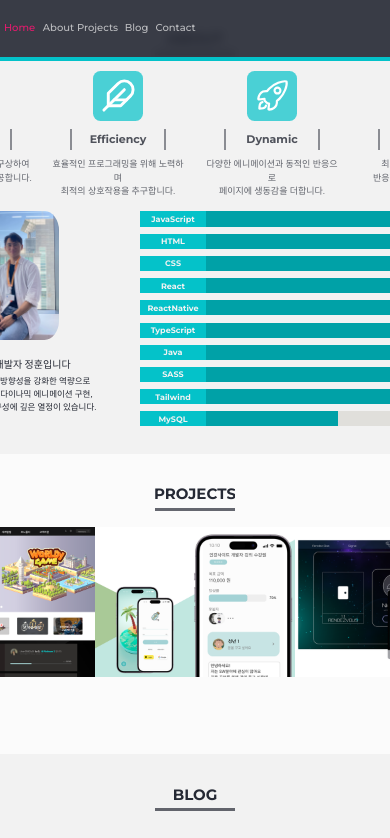
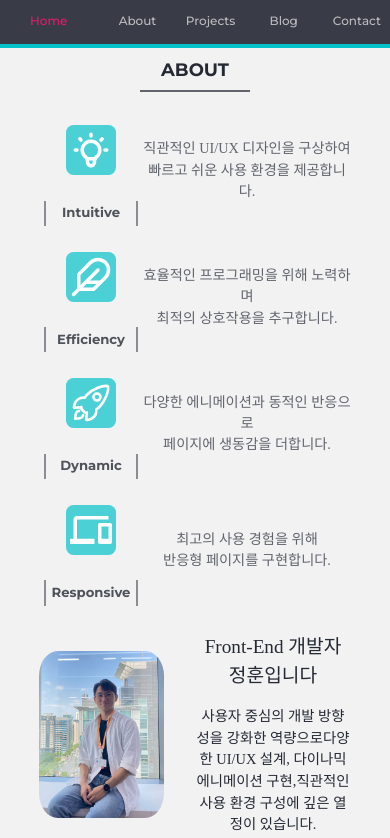
Before and after one commit to gnslalsl12/gnslalsl12.github.io, a React (Create React App) app: page / in a window 390 px wide. Shown: the part 846-1684 px from the top of the page. Built offline with nearby package versions, Linux system fonts and the light colour scheme; a web font is replaced by a local one.

Commit message:
set respond to about page

```diff
--- a/server.js
+++ b/server.js
@@ -14,3 +14,6 @@
 // app.listen(port, () => {
 //   console.log(`Server running on http://localhost:${port}`);
 // });
+// app.listen(3000, "0.0.0.0", function () {
+//   console.log("Server is running on port 3000");
+// });
--- a/src/components/About.js
+++ b/src/components/About.js
@@ -46,10 +46,12 @@ const About = () => {
         {aboutSummaryArray.map((item, index) => {
           return (
             <li key={index} className={`about_summary_item  cardRef${index + 1}`}>
+              <div className="about_summary_left">
                 <div className="about_summary_item_icon">
                   <div className="about_summary_item_icon_value">{item.icon}</div>
                 </div>
                 <div className="about_summary_item_title">{item.title}</div>
+              </div>
               <div className="about_summary_item_summary">{item.summary}</div>
             </li>
           );
@@ -112,45 +114,9 @@ const About = () => {
       like: 1,
       explain: "웹 기반 3D 그래픽스 구현 및 애니메이션 경험.",
     },
-    // { name: "Figma", exp: 70, like: 0, explain: "프로토타이핑 및 협업 디자인 경험." },
-    // { name: "Blender", exp: 50, like: 0, explain: "3D 모델링 및 애니메이션 기초 지식." },
-    // {
-    //   name: "Recoil",
-    //   exp: 50,
-    //   like: 1,
-    //   explain: "Recoil을 이용한 상태 관리 및 성능 최적화 경험.",
-    // },
-    // {
-    //   name: "Styled-Components",
-    //   exp: 70,
-    //   like: 0,
-    //   explain: "CSS-in-JS 접근 방식을 통한 컴포넌트 스타일링.",
-    // },
-    // {
-    //   name: "SpringBoot",
-    //   exp: 50,
-    //   like: 0,
-    //   explain: "RESTful API 개발 및 스프링 생태계 이해.",
-    // },
-    // { name: "Python", exp: 50, like: 0, explain: "스크립팅 및 데이터 처리 기본 지식." },
-    // {
-    //   name: "GitLab",
-    //   exp: 60,
-    //   like: 0,
-    //   explain: "버전 관리 및 CI/CD 파이프라인 구축 경험.",
-    // },
-    // { name: "JIRA", exp: 60, like: 0, explain: "프로젝트 관리 및 이슈 추적 능력." },
-    // {
-    //   name: "Node.js",
-    //   exp: 60,
-    //   like: 1,
-    //   explain:
-    //     "Express.js를 이용한 기본적인 RESTful API 개발 및 서버 사이드 스크립팅 경험. 비동기 프로그래밍 및 기본적인 Node.js 라이브러리 활용 능력.",
-    // },
   ];
 
   const aboutPercentContent = () => {
-    // knowledgeArray.sort((x1, x2) => (x1.like === x2.like ? x2.exp - x1.exp : x2.like - x1.like));
     return (
       <ul>
         {(() => {
@@ -181,12 +147,16 @@ const About = () => {
         <div className="about_info_leftBox" ref={aboutInfoImgRef}>
           <img src={profileImage} alt="프로필 이미지" className="about_info_leftBox_img" />
           <div className="about_info_leftBox_text">
-            <div>Front-End 개발자 정훈입니다</div>
+            <div className="about_info_leftBox_text_title">
+              Front-End 개발자 <br /> 정훈입니다
+            </div>
+            <p className="about_info_leftBox_text_value">
               사용자 중심의 개발 방향성을 강화한 역량으로
               <br />
               다양한 UI/UX 설계, 다이나믹 에니메이션 구현,
               <br />
               직관적인 사용 환경 구성에 깊은 열정이 있습니다.
+            </p>
           </div>
         </div>
         <div className="about_info_rightBox" ref={aboutInfoPercentRef}>
--- a/src/styles/about.scss
+++ b/src/styles/about.scss
@@ -6,11 +6,23 @@
 
 .about_summary {
   @include responsiveSize(1200, 250);
+  @include respond {
+    width: 80vw;
+    height: 60vh;
+  }
   display: flex;
   flex-direction: row;
   justify-content: space-between;
   align-items: center;
   > ul {
+    @include respond {
+      // @include tempBorder(blue);
+      flex-direction: column;
+      justify-content: space-between;
+      align-items: center;
+      width: 100%;
+      height: 100%;
+    }
     display: flex;
     flex-direction: row;
     justify-content: space-between;
@@ -18,6 +30,10 @@
     width: 100%;
     height: 100%;
     > .about_summary_item {
+      @include respond {
+        flex-direction: row;
+        width: 100%;
+      }
       display: flex;
       flex-direction: column;
       justify-content: space-between;
@@ -25,13 +41,34 @@
       width: 23%;
       height: 100%;
       opacity: 0;
+      > .about_summary_left {
+        @include respond {
+          display: flex;
+          flex-direction: column;
+          justify-content: space-around;
+          align-items: center;
+          width: 50%;
+          height: 100%;
+        }
+        display: flex;
+        flex-direction: column;
+        justify-content: space-between;
+        align-items: center;
+        width: 100%;
+        height: 60%;
         > .about_summary_item_icon {
+          @include respond {
+            align-items: center;
+            // @include tempBorder(black);
+            width: 70px;
+            height: 70px;
+          }
           display: flex;
           flex-direction: row;
           justify-content: center;
           align-items: start;
           width: 100%;
-        height: 40%;
+          height: 100%;
           > .about_summary_item_icon_value {
             @include responsiveSize(100, 100);
             display: grid;
@@ -44,6 +81,10 @@
           }
         }
         > .about_summary_item_title {
+          @include respond {
+            width: 90%;
+            height: 20%;
+          }
           @include responsiveFontSize(22);
           display: grid;
           color: colorBlack(80);
@@ -54,7 +95,14 @@
           border-left: 2px solid colorBlack(50);
           border-right: 2px solid colorBlack(50);
         }
+      }
       > .about_summary_item_summary {
+        @include respond {
+          display: grid;
+          height: 100%;
+          place-content: center;
+          font-size: 0.89rem !important;
+        }
         @include responsiveFontSize(18);
         color: colorBlack(70);
         width: 100%;
@@ -70,11 +118,22 @@
 .about_info {
   // @include tempBorder(black);
   @include responsiveSize(1100, 430);
+  @include respond {
+    flex-direction: column;
+    width: 80vw;
+    height: 120vw;
+  }
   display: flex;
   flex-direction: row;
   justify-content: space-between;
   align-items: center;
   > .about_info_leftBox {
+    @include respond {
+      flex-direction: row;
+      align-items: center;
+      width: 100%;
+      height: 45%;
+    }
     display: flex;
     flex-direction: column;
     justify-content: space-between;
@@ -84,12 +143,24 @@
     height: 100%;
     opacity: 0;
     > .about_info_leftBox_img {
+      @include respond {
+        width: 40%;
+        height: auto;
+      }
       border-radius: 15%;
-      width: fit-content;
+      width: auto;
       height: 60%;
     }
     > .about_info_leftBox_text {
       @include responsiveFontSize(17);
+      @include respond {
+        @include responsiveFontSize(25);
+        display: flex;
+        flex-direction: column;
+        justify-content: center;
+        width: 50%;
+        height: 100%;
+      }
       color: colorBlack();
       // border-top: 2px solid colorBlack(50);
       height: 35%;
@@ -97,15 +168,32 @@
       text-align: center;
       padding-top: 3%;
       padding-bottom: 3%;
-      > div {
+      > .about_info_leftBox_text_title {
         @include responsiveFontSize(20);
+        @include respond {
+          font-size: 1.2rem;
+          margin-bottom: 10%;
+        }
         font-family: "Pretendard-SemiBold";
         margin-bottom: 2%;
+      }
+      > .about_info_leftBox_text_value {
+        @include respond {
+          font-size: 0.9rem;
+          > br {
+            display: none;
+          }
+          // text-align: start;
+        }
       }
     }
   }
 
   > .about_info_rightBox {
+    @include respond {
+      width: 100%;
+      height: 50%;
+    }
     width: 60%;
     height: 100%;
     opacity: 0;
@@ -129,19 +217,19 @@
           > .about_info_rightBox_about_name {
             @include responsiveFontSize(16);
             @include center;
+            z-index: 1;
             color: $colorWhite;
             // @include tempBorder(black);
             background-color: colorB(100);
             width: 20%;
             height: 100%;
             font-family: "Montserrat-Bold";
-            z-index: 1;
           }
           > .about_info_rightBox_about_percent {
+            z-index: 0;
             background-color: #00a1a7;
             height: 100%;
             opacity: 0;
-            z-index: 0;
           }
           > .percent_90 {
             width: 72%;
--- a/src/styles/global.scss
+++ b/src/styles/global.scss
@@ -17,6 +17,10 @@
 }
 
 .page_global_background {
+  @include respond {
+    padding-top: 15%;
+    padding-bottom: 15vw;
+  }
   display: flex;
   flex-direction: column;
   justify-content: center;
@@ -28,15 +32,21 @@
 
 .page_global_title {
   @include responsiveSize(160, 60);
+  @include respond {
+    // @include tempBorder(red);
+    @include responsiveSize(220, 70);
+    place-content: start center;
+    border-bottom: 2px solid colorBlack(70);
+  }
   display: grid;
   place-content: center;
   opacity: 0;
   border-bottom: 3px solid colorBlack(70);
   overflow: hidden;
   > span {
-    opacity: 0;
     @include responsiveFontSize(30);
     color: colorBlack();
+    opacity: 0;
     font-family: "Montserrat-Bold";
   }
 }
@@ -44,9 +54,6 @@
 .page_global_box {
   display: flex;
   margin-top: 4%;
-  // flex-direction: row;
-  // justify-content: space-between;
-  // align-items: center;
 }
 
 span {
--- a/src/styles/navBar.scss
+++ b/src/styles/navBar.scss
@@ -6,10 +6,13 @@
   top: 100vh;
   z-index: 100;
   background-color: colorBlack(90);
-  backdrop-filter: blur(5px);
   box-sizing: content-box;
   width: 100%;
   height: max(7vh, 30px);
+  @include respond {
+    height: 5.5vh;
+  }
+  backdrop-filter: blur(5px);
   border-bottom: 4px solid colorB(100);
 }
 
@@ -29,6 +32,10 @@
 }
 
 .navbar_ul {
+  @include respond {
+    width: 100%;
+    justify-content: space-between;
+  }
   display: flex;
   flex-direction: row;
   justify-content: space-around;
@@ -38,6 +45,11 @@
   // @include tempBorder;
 
   > li {
+    @include responsiveFontSize(20);
+    @include respond {
+      width: 17%;
+      // transition: width 0.3s ease;
+    }
     display: grid;
     color: colorWhite(70);
     // @include tempBorder(red);
@@ -46,14 +58,25 @@
     place-content: center;
     font-family: "Montserrat-Medium";
     cursor: pointer;
-    @include responsiveFontSize(20);
     transition: color 0.3s;
-
     &:hover {
       color: colorWhite();
     }
   }
   > .navbar_li_active {
+    @include respond {
+      // width: 25%;
+      animation: mobileNavbarAnimation 0.3s 0.2s 1 forwards;
+    }
     color: colorA();
   }
 }
+
+@keyframes mobileNavbarAnimation {
+  from {
+    width: 17%;
+  }
+  to {
+    width: 25%;
+  }
+}
--- a/src/styles/variables.scss
+++ b/src/styles/variables.scss
@@ -46,19 +46,18 @@ $colorC: #a6a08d;
 
 @mixin responsiveSize($fullWidth, $fullHeight) {
   // 600px 이하일 때
-  @media (max-width: 899px) {
+  @media (max-width: 900px) {
     width: #{$fullWidth/2}px;
     height: #{$fullHeight/2}px;
   }
 
   // 1300px 이상일 때
-  @media (min-width: 1300px) {
+  @media (min-width: 1301px) {
     width: #{$fullWidth}px;
     height: #{$fullHeight}px;
   }
 
-  // 600px과 1300px 사이일 때
-  @media (min-width: 900px) and (max-width: 1299px) {
+  @media (min-width: 901px) and (max-width: 1300px) {
     width: calc(#{$fullWidth/2}px + #{$fullWidth/2}* ((100vw - 900px) / 399));
     height: calc(#{$fullHeight/2}px + #{$fullHeight/2}* ((100vw - 900px) / 399));
   }
@@ -86,15 +85,21 @@ $colorC: #a6a08d;
 }
 
 @mixin responsiveFontSize($fullFontSize) {
-  @media (max-width: 899px) {
-    font-size: #{$fullFontSize / 2}px;
+  @media (max-width: 900px) {
+    font-size: #{($fullFontSize) * 3 / 5}px;
   }
 
-  @media (min-width: 1300px) {
+  @media (min-width: 1301px) {
     font-size: #{$fullFontSize}px;
   }
 
-  @media (min-width: 900px) and (max-width: 1299px) {
+  @media (min-width: 901px) and (max-width: 1300px) {
     font-size: calc(#{$fullFontSize/2}px + #{$fullFontSize/2} * ((100vw - 900px) / 399));
   }
 }
+
+@mixin respond {
+  @media screen and (max-width: 900px) {
+    @content;
+  }
+}
```
Lines whose indentation alone changed are shown as unchanged.
